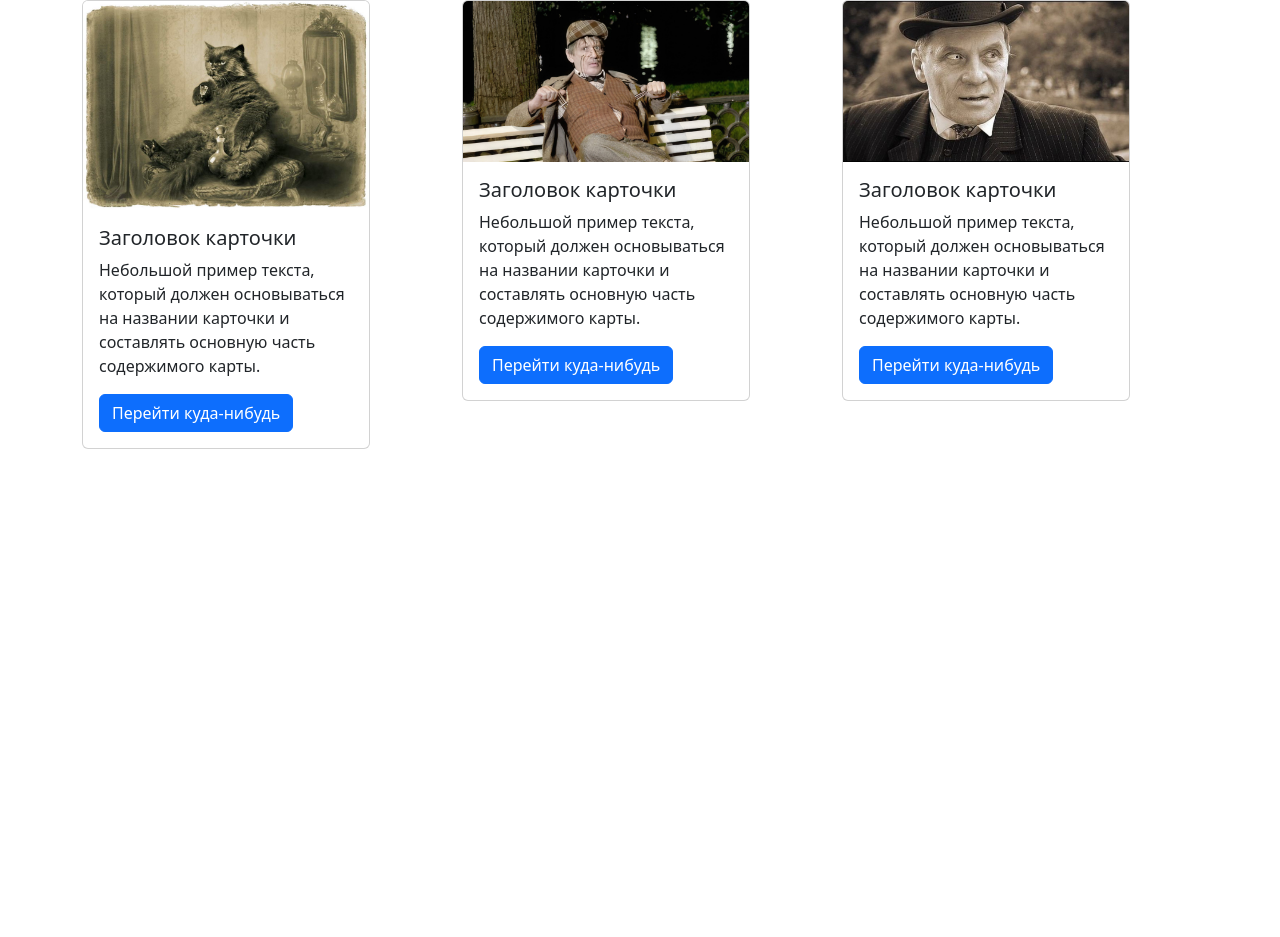
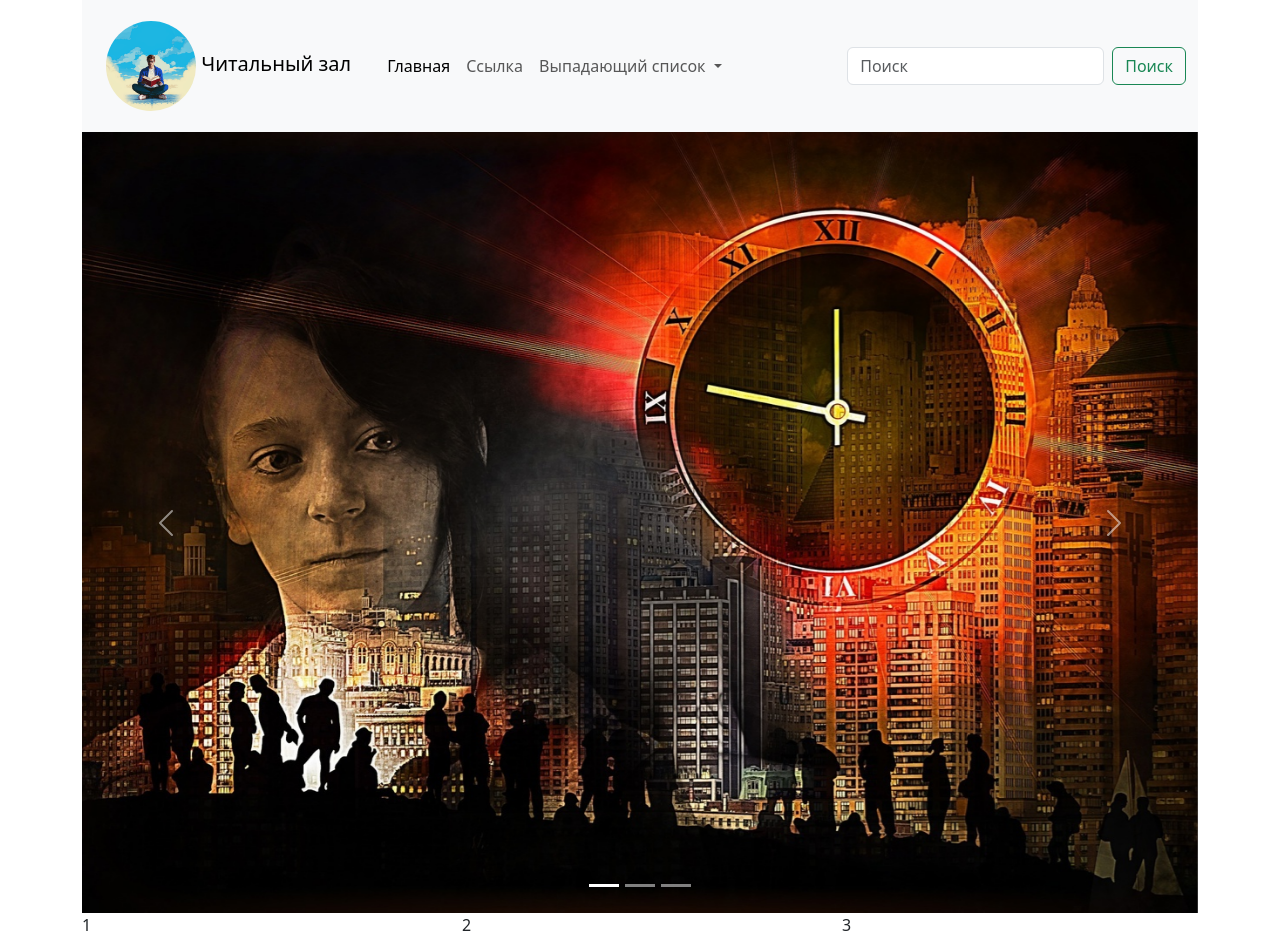
Before and after one commit to P-Serg/pyProject_WebPy_theme9_lesson_VD3_Bootstrap, a plain HTML site: page main.html in a window 1280 px wide. Before the commit the page ends 800 px from the top, so only its background shows below. Drawn offline with nearby package versions, Linux system fonts and the light colour scheme.

Commit message:
work continued

```diff
--- a/main.html
+++ b/main.html
@@ -6,38 +6,84 @@
     <link href="https://cdn.jsdelivr.net/npm/bootstrap@5.3.3/dist/css/bootstrap.min.css" rel="stylesheet" integrity="sha384-QWTKZyjpPEjISv5WaRU9OFeRpok6YctnYmDr5pNlyT2bRjXh0JMhjY6hW+ALEwIH" crossorigin="anonymous">
 </head>
 <body>
-
 <div class="container">
-        <div class="row">
-            <div class="col-sm-12 col-md-6 col-lg-4">
-                <div class="card" style="width: 18rem;">
-                  <img src="martynuk_kot_begemot_thumb.jpg" class="card-img-top" alt="...">
-                  <div class="card-body">
-                    <h5 class="card-title">Заголовок карточки</h5>
-                    <p class="card-text">Небольшой пример текста, который должен основываться на названии карточки и составлять основную часть содержимого карты.</p>
-                    <a href="#" class="btn btn-primary">Перейти куда-нибудь</a>
+    <nav class="navbar navbar-expand-lg bg-body-tertiary">
+      <div class="container-fluid">
+          <nav class="navbar bg-body-tertiary">
+            <div class="container-fluid">
+                 <a class="navbar-brand" href="#">
+                 <img src="kandinsky-download-1719784793664.png" alt="Logo" width="90" height="90" class="rounded-circle" class="d-inline-block align-text-top">
+              Читальный зал
+                </a>
+            </div>
+            </nav>
+        <button class="navbar-toggler" type="button" data-bs-toggle="collapse" data-bs-target="#navbarSupportedContent" aria-controls="navbarSupportedContent" aria-expanded="false" aria-label="Переключатель навигации">
+          <span class="navbar-toggler-icon"></span>
+        </button>
+        <div class="collapse navbar-collapse" id="navbarSupportedContent">
+          <ul class="navbar-nav me-auto mb-2 mb-lg-0">
+            <li class="nav-item">
+              <a class="nav-link active" aria-current="page" href="#">Главная</a>
+            </li>
+            <li class="nav-item">
+              <a class="nav-link" href="#">Ссылка</a>
+            </li>
+            <li class="nav-item dropdown">
+              <a class="nav-link dropdown-toggle" href="#" role="button" data-bs-toggle="dropdown" aria-expanded="false">
+                Выпадающий список
+              </a>
+              <ul class="dropdown-menu">
+                <li><a class="dropdown-item" href="#">Действие</a></li>
+                <li><a class="dropdown-item" href="#">Другое действие</a></li>
+                <li><hr class="dropdown-divider"></li>
+                <li><a class="dropdown-item" href="#">Что-то еще здесь</a></li>
+              </ul>
+            </li>
+            </ul>
+          <form class="d-flex" role="search">
+            <input class="form-control me-2" type="search" placeholder="Поиск" aria-label="Поиск">
+            <button class="btn btn-outline-success" type="submit">Поиск</button>
+          </form>
         </div>
       </div>
+    </nav>
+
+    <div id="carouselExampleIndicators" class="carousel slide">
+      <div class="carousel-indicators">
+        <button type="button" data-bs-target="#carouselExampleIndicators" data-bs-slide-to="0" class="active" aria-current="true" aria-label="Slide 1"></button>
+        <button type="button" data-bs-target="#carouselExampleIndicators" data-bs-slide-to="1" aria-label="Slide 2"></button>
+        <button type="button" data-bs-target="#carouselExampleIndicators" data-bs-slide-to="2" aria-label="Slide 3"></button>
       </div>
-            <div class="col-sm-12 col-md-6 col-lg-4">
-                <div class="card" style="width: 18rem;">
-                  <img src="the-master-and-margarita-abdulov-as-koroviev_65.jpg" class="card-img-top" alt="...">
-                  <div class="card-body">
-                    <h5 class="card-title">Заголовок карточки</h5>
-                    <p class="card-text">Небольшой пример текста, который должен основываться на названии карточки и составлять основную часть содержимого карты.</p>
-                    <a href="#" class="btn btn-primary">Перейти куда-нибудь</a>
+      <div class="carousel-inner">
+        <div class="carousel-item active">
+          <img src="e9mgrsxZSnw.jpg" class="d-block w-100" alt="...">
+        </div>
+        <div class="carousel-item">
+          <img src="aFylKatOi5U.jpg" class="d-block w-100" alt="...">
+        </div>
+        <div class="carousel-item">
+          <img src="SOZUjsct3Cw.jpg" class="d-block w-100" alt="...">
         </div>
       </div>
+      <button class="carousel-control-prev" type="button" data-bs-target="#carouselExampleIndicators" data-bs-slide="prev">
+        <span class="carousel-control-prev-icon" aria-hidden="true"></span>
+        <span class="visually-hidden">Предыдущий</span>
+      </button>
+      <button class="carousel-control-next" type="button" data-bs-target="#carouselExampleIndicators" data-bs-slide="next">
+        <span class="carousel-control-next-icon" aria-hidden="true"></span>
+        <span class="visually-hidden">Следующий</span>
+      </button>
     </div>
-            <div class="col-sm-12 col-md-6 col-lg-4">
-                <div class="card" style="width: 18rem;">
-                  <img src="a86c93e15fd4d01ca4af8bc719745163.jpg" class="card-img-top" alt="...">
-                  <div class="card-body">
-                    <h5 class="card-title">Заголовок карточки</h5>
-                    <p class="card-text">Небольшой пример текста, который должен основываться на названии карточки и составлять основную часть содержимого карты.</p>
-                    <a href="#" class="btn btn-primary">Перейти куда-нибудь</a>
+
+    <div class="row">
+        <div class="col-sm-12 col-md-6 col-lg-4">1
+
         </div>
+        <div class="col-sm-12 col-md-6 col-lg-4">2
+
         </div>
+        <div class="col-sm-12 col-md-6 col-lg-4">3
+
         </div>
     </div>
 </div>
```
Also changed, not shown: PHr0TAPLr3I.jpg (added), SOZUjsct3Cw.jpg (added), ZY_JtWgC7c4.jpg (added), aFylKatOi5U.jpg (added), e9mgrsxZSnw.jpg (added), kandinsky-download-1719784793664.png (added). Lines whose indentation alone changed are shown as unchanged.
